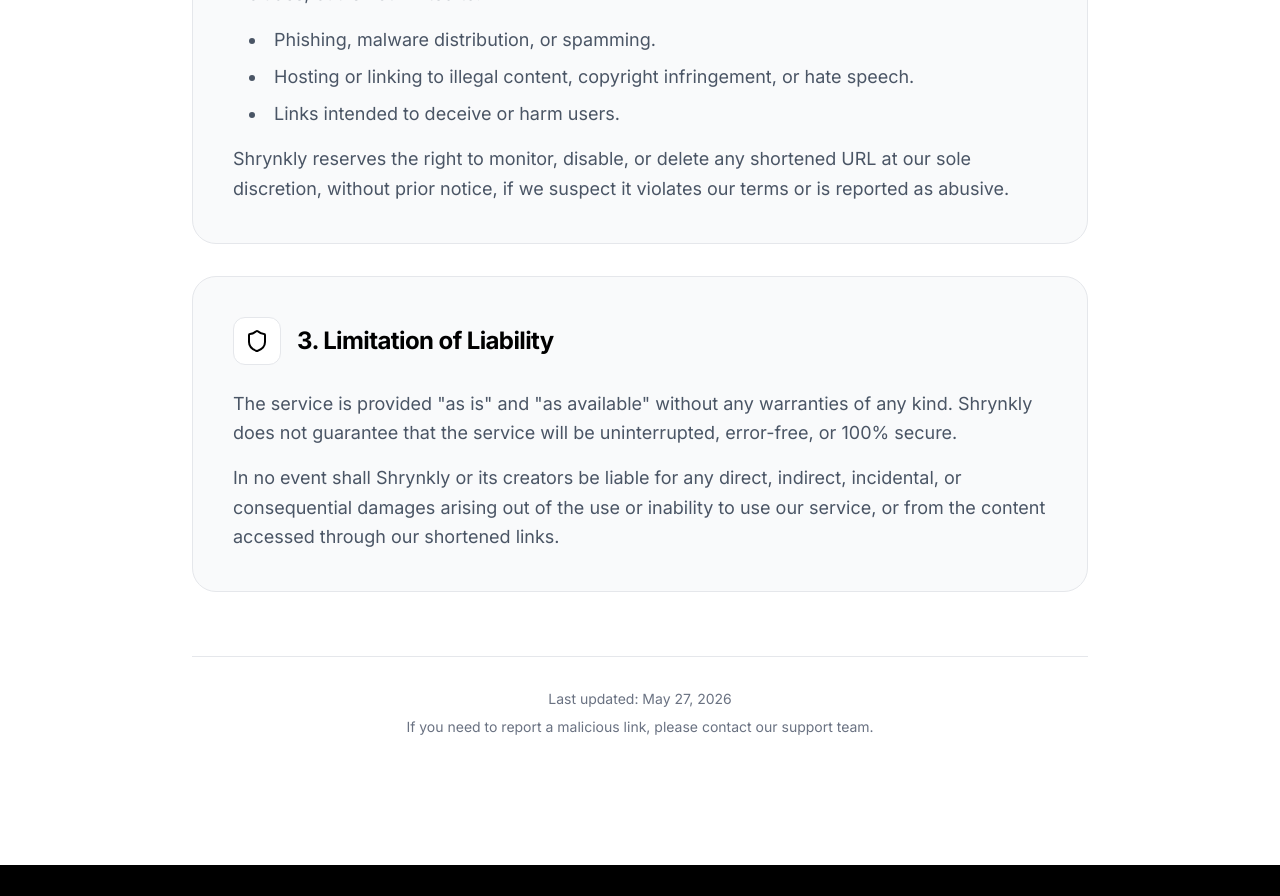
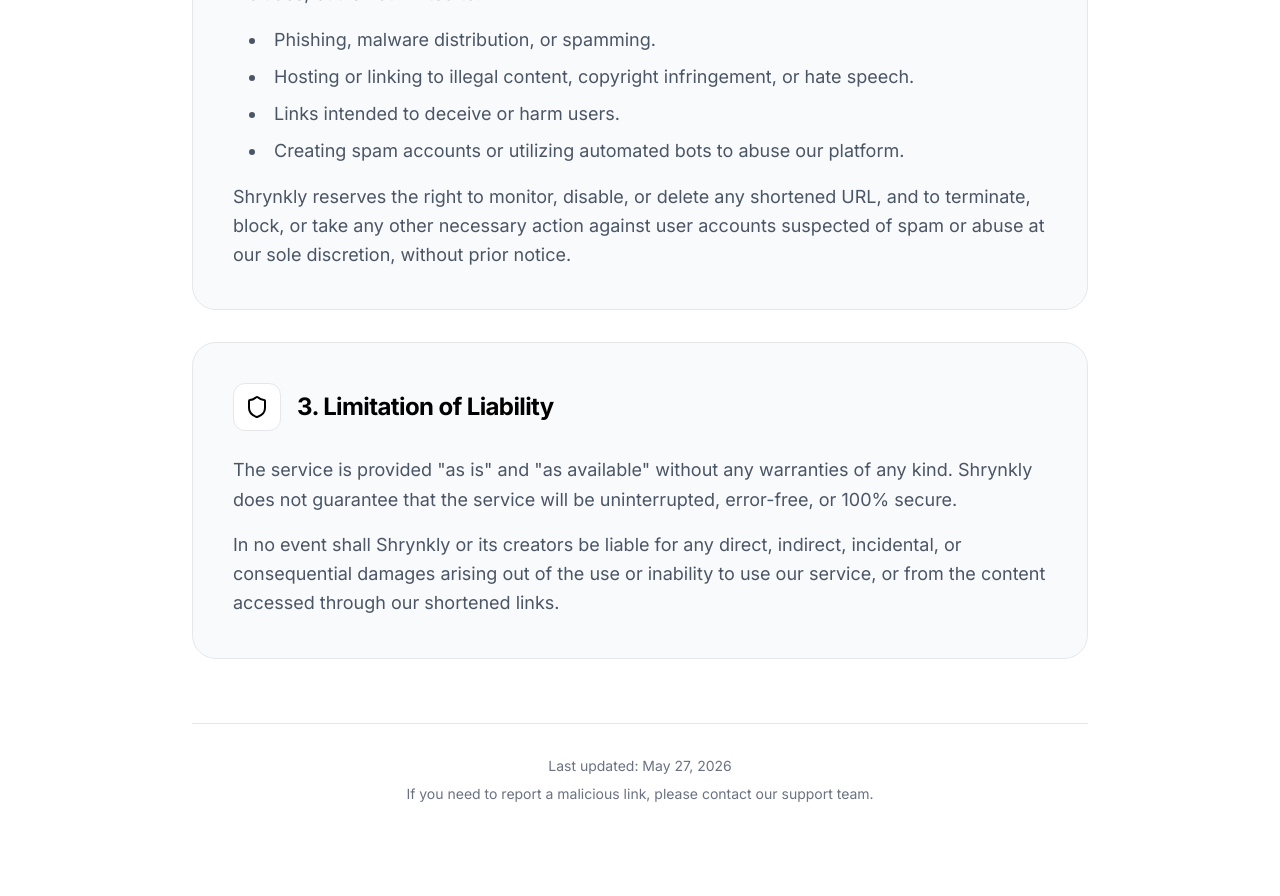
Before and after one commit to thepriyanshbhatt/Shrynkly-URL-Shortner, a React (Vite) app in the folder frontend/: page /disclaimer in a window 1280 px wide. Shown: the part 980-1876 px from the top of the page. Built offline with nearby package versions, Linux system fonts and the light colour scheme.

Commit message:
Update disclaimer with spam account policy

```diff
--- a/frontend/src/pages/Disclaimer.jsx
+++ b/frontend/src/pages/Disclaimer.jsx
@@ -45,9 +45,10 @@
               <li>Phishing, malware distribution, or spamming.</li>
               <li>Hosting or linking to illegal content, copyright infringement, or hate speech.</li>
               <li>Links intended to deceive or harm users.</li>
+              <li>Creating spam accounts or utilizing automated bots to abuse our platform.</li>
             </ul>
             <p className="text-gray-600 dark:text-gray-400 leading-relaxed mt-4">
-              Shrynkly reserves the right to monitor, disable, or delete any shortened URL at our sole discretion, without prior notice, if we suspect it violates our terms or is reported as abusive.
+              Shrynkly reserves the right to monitor, disable, or delete any shortened URL, and to terminate, block, or take any other necessary action against user accounts suspected of spam or abuse at our sole discretion, without prior notice.
             </p>
           </Section>
 
```
